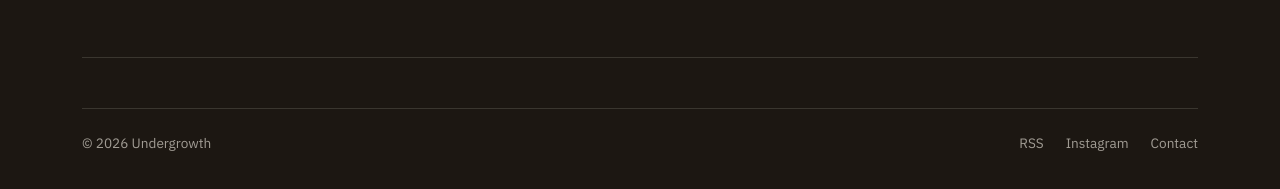
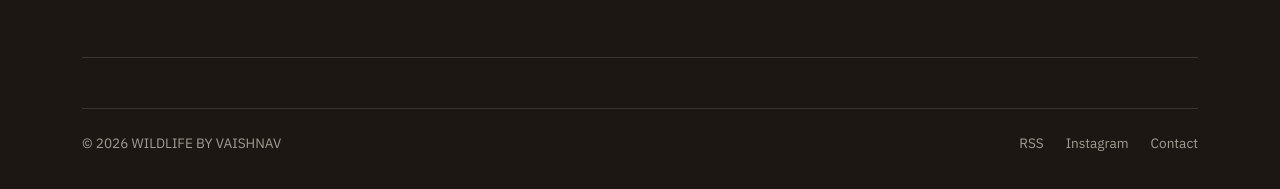
Before and after one commit to vaishnavsripathi5-cmd/undergrowth-blog, an Eleventy site: page src/index.njk in a window 1280 px wide. Shown: the part 1234-1423 px from the top of the page. Built offline with nearby package versions, Linux system fonts and the light colour scheme; Eleventy itself is replaced by a stand-in of ours; files that its build step writes are made by us from their sources.

Commit message:
Update base.njk

```diff
--- a/src/_includes/base.njk
+++ b/src/_includes/base.njk
@@ -3,7 +3,7 @@
 <head>
 <meta charset="UTF-8">
 <meta name="viewport" content="width=device-width, initial-scale=1.0">
-<title>{{ title or "Undergrowth" }} — Undergrowth</title>
+<title>{{ title or "WILDLIFE BY VAISHNAV" }} — WILDLIFE BY VAISHNAV</title>
 <link rel="preconnect" href="https://fonts.googleapis.com">
 <link href="https://fonts.googleapis.com/css2?family=Bitter:ital,wght@0,400;0,600;0,700;0,800;1,500&family=IBM+Plex+Sans:wght@400;500;600&display=swap" rel="stylesheet">
 <link rel="stylesheet" href="/css/style.css"><script src="https://identity.netlify.com/v1/netlify-identity-widget.js"></script> Then right after <body>, add this: <script> if (window.netlifyIdentity) { window.netlifyIdentity.on("init", user => { if (!user) { window.netlifyIdentity.on("login", () => { document.location.href = "/admin/"; }); } }); } </script>
@@ -27,7 +27,7 @@
 <footer>
   <div class="wrap">
     <div class="footer-row">
-      <span>© {{ year }} Undergrowth</span>
+      <span>© {{ year }} WILDLIFE BY VAISHNAV</span>
       <div class="footer-links">
         <a href="#">RSS</a>
         <a href="#">Instagram</a>
```
